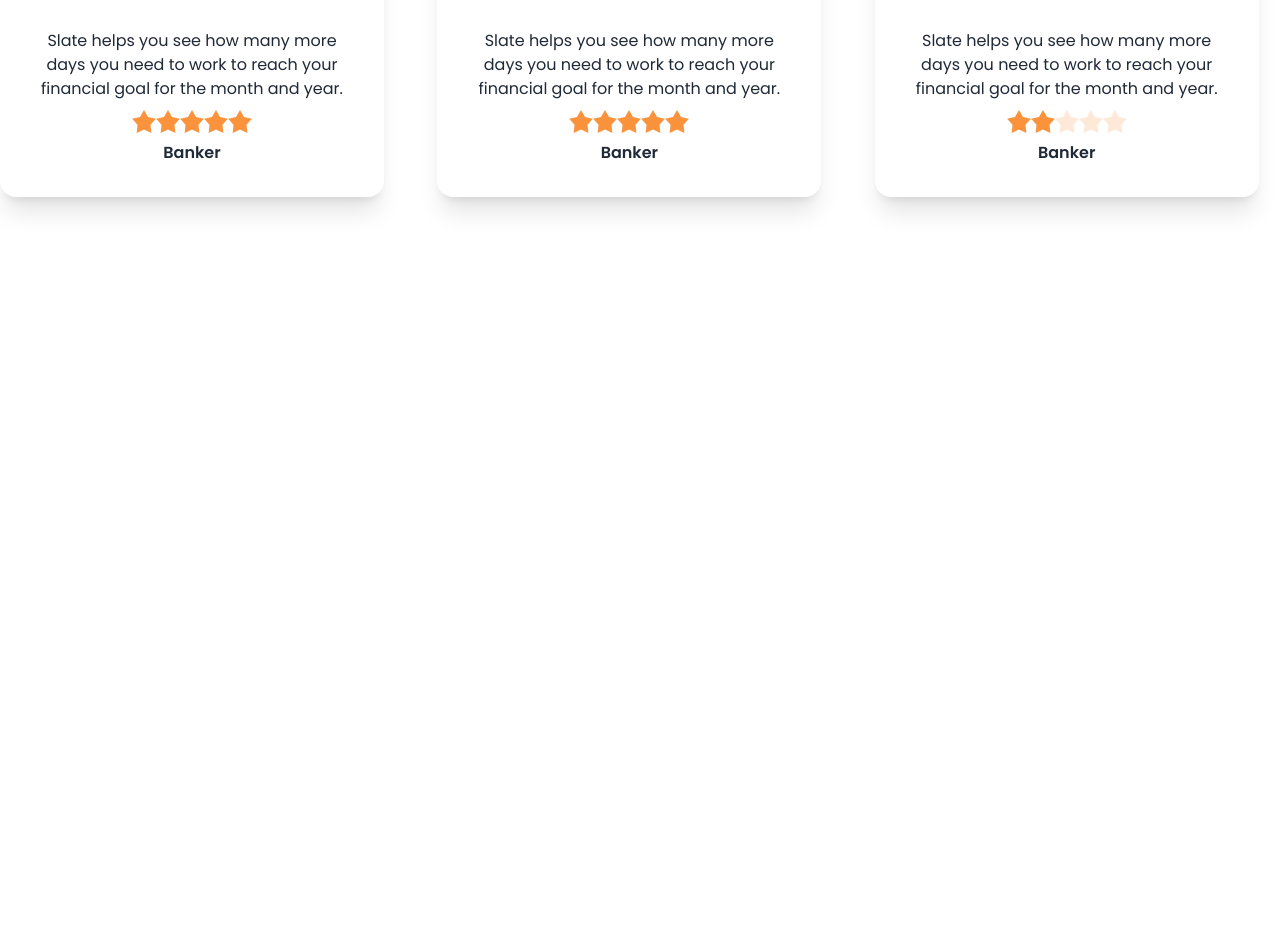
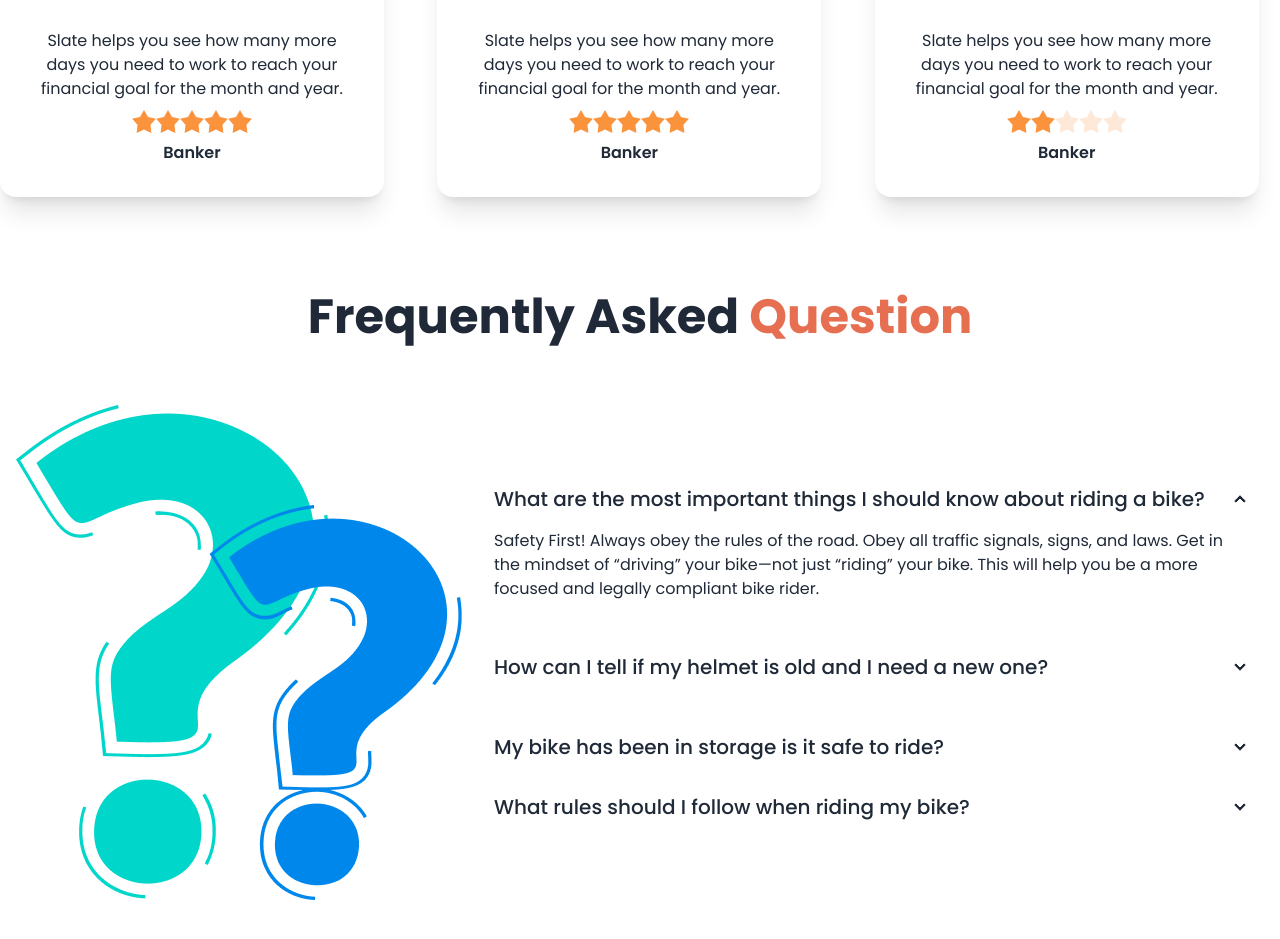
Before and after one commit to SaikatAhmed78/BikerZone-With-Deisyui-Tailwind, a plain HTML site: page index.html in a window 1280 px wide. Shown: the part 1873-2812 px from the top of the page. Before the commit the page ends 2166 px from the top, so only its background shows below. Drawn offline with nearby package versions, Linux system fonts and the light colour scheme; files whose address does not match are found by name.

Commit message:
FAq Section Done

```diff
--- a/index.html
+++ b/index.html
@@ -312,6 +312,49 @@
                       </div>
                  </div>
               </section>
+
+              <!-- Frequently Asked Section -->
+               <section class="my-24">
+                <h3 class="text-5xl font-bold text-center mb-12">Frequently Asked <span class="text-bike-primary">Question</span></h3>
+                <!-- ? Part  -->
+                <div class="hero">
+                    <div class="hero-content flex-col lg:flex-row">
+                      <img class="max-w-full"
+                        src="./images/others/faq.png" />
+
+                        <div class="space-y-5">
+                        <div class="collapse collapse-arrow ">
+
+                            <input type="radio" name="my-accordion-2" checked="checked" />
+                            <div class="collapse-title text-xl font-medium">What are the most important things I should
+                                know about riding a bike?</div>
+                            <div class="collapse-content">
+                              <p>Safety First! Always obey the rules of the road. Obey all traffic signals, signs, and laws. Get in the mindset of “driving” your bike—not just “riding” your bike. This will help you be a more focused and legally compliant bike rider. </p>
+                            </div>
+                          </div>
+                          <div class="collapse collapse-arrow ">
+                            <input type="radio" name="my-accordion-2" />
+                            <div class="collapse-title text-xl font-medium">How can I tell if my helmet is old and I need a
+                                new one?</div>
+
+                          </div>
+                          <div class="collapse collapse-arrow ">
+                            <input type="radio" name="my-accordion-2" />
+                            <div class="collapse-title text-xl font-medium">My bike has been in storage is it safe to ride?</div>
+
+                            <div class="collapse collapse-arrow ">
+                              <input type="radio" name="my-accordion-2" />
+                              <div class="collapse-title text-xl font-medium">What rules should I follow when riding my bike?</div>
+                            </div>
+                            <div class="collapse collapse-arrow ">
+                              <input type="radio" name="my-accordion-2" />
+                              <div class="collapse-title text-xl font-medium">What rules should I follow when riding my bike?</div>
+                            </div>
+                          </div>
+                     </div>
+                    </div>
+                  </div>
+               </section>
          </main>
 
          <!-- Footer Section -->
```
